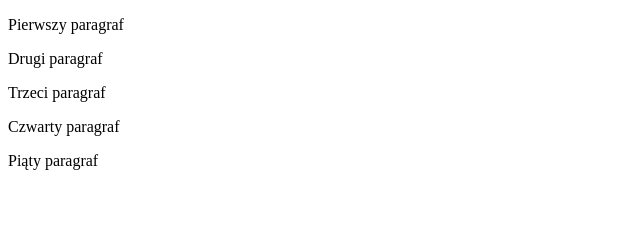
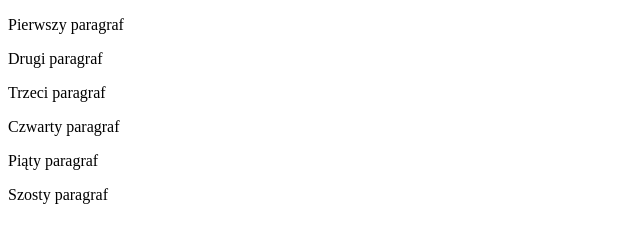
Before and after one commit to ntlmbns/ntlmbns.github.io, a plain HTML site: page index.html in a window 1280 px wide. Shown: the whole page, without its empty margins (0-640 px from the left). Drawn offline with Linux system fonts and the light colour scheme.

Commit message:
dodano szosty paragraf

```diff
--- a/index.html
+++ b/index.html
@@ -12,5 +12,6 @@
     <p>Trzeci paragraf</p>
     <p>Czwarty paragraf</p>
     <p>Piąty paragraf</p>
+    <p>Szosty paragraf</p>
 </body>
 </html>
```
